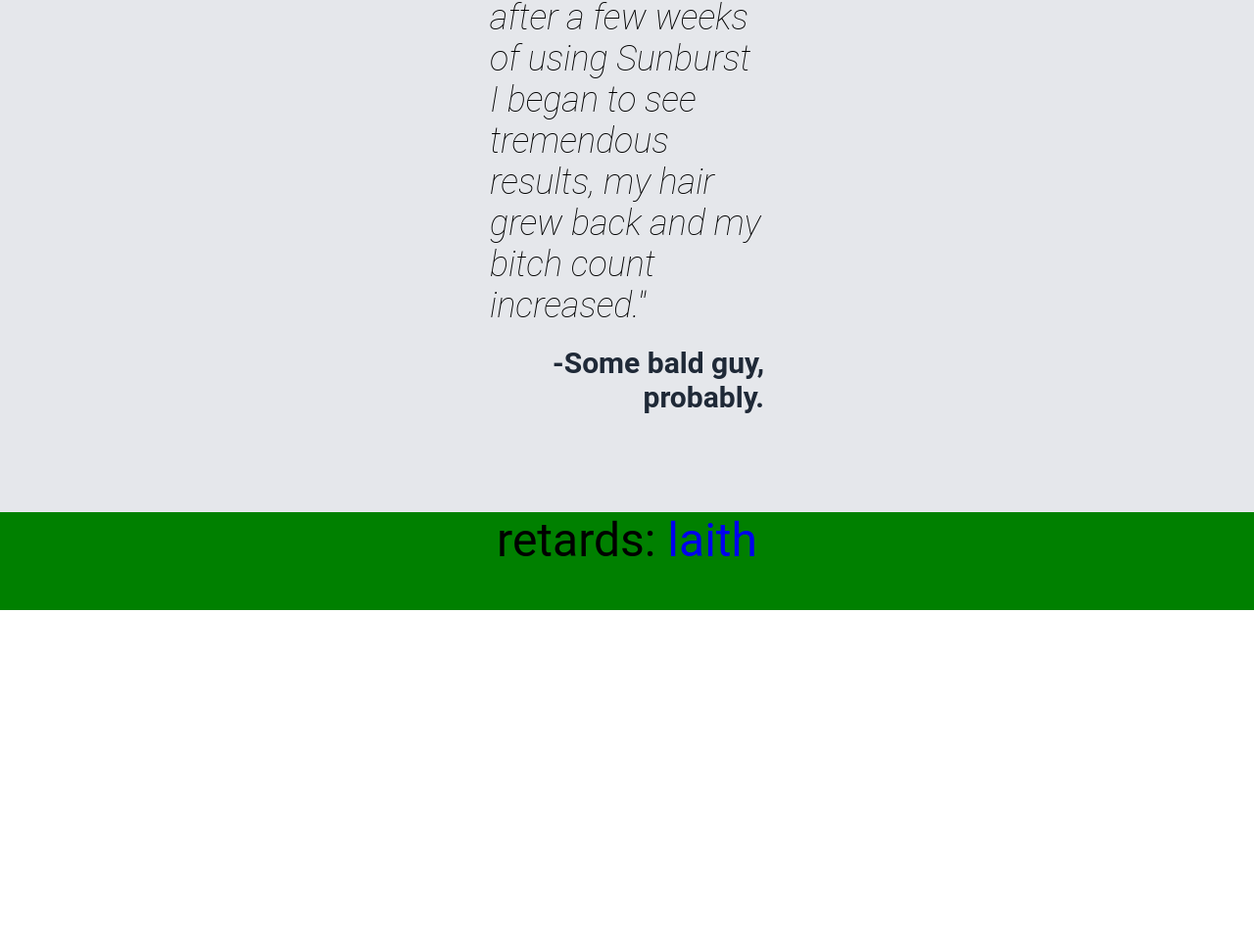
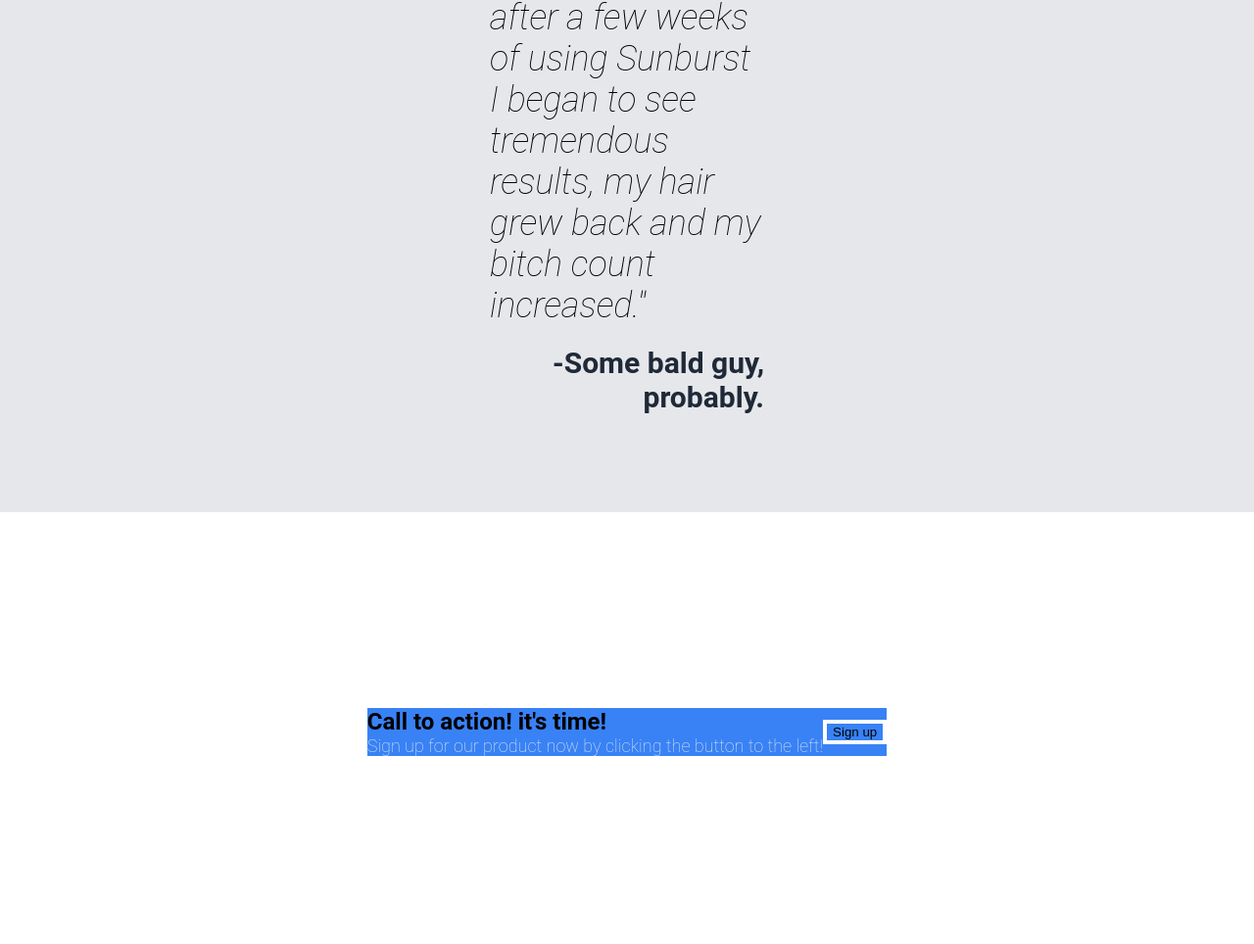
Before and after one commit to bigb45/first_website, a plain HTML site: page index.html in a window 1280 px wide. Shown: the part 1836-2800 px from the top of the page at 98% size. Before the commit the page ends 2459 px from the top, so only its background shows below. Drawn offline with Linux system fonts and the light colour scheme.

Commit message:
added signup section

```diff
--- a/index.html
+++ b/index.html
@@ -82,9 +82,24 @@
                 <div class="author">-Some bald guy, probably.</div>
             </div>
         </div>
-        <div class="laith">
-            retards:
-            <a href="https://www.facebook.com/laith.swies.1">laith</a>
+
+
+        <div class="section-4">
+            <div class="signup">
+                <div class="text">
+                <div class="call">
+                    Call to action! it's time!
+                </div>
+
+                <div class="subtext">
+                    Sign up for our product now by clicking the button to the left!
+                </div>
+            </div>
+
+            <button class="signup-button">
+                Sign up
+            </button>
+        </div>
         </div>
     </body>
 </html>
--- a/style.css
+++ b/style.css
@@ -130,9 +130,7 @@ body{
     max-width: 128px;
     text-align: center;
     border-radius: 20px;
-    background: #e0e0e0;
-    box-shadow: inset 11px 11px 22px #8f8f8f,
-                inset -11px -11px 22px #ffffff;}
+}
 
 .illustration > img{
     border-radius: 15px;
@@ -140,16 +138,10 @@ body{
     width: 128px;
     height: 128px;
     border-radius: 20px;
-background: #e0e0e0;
-box-shadow: inset 11px 11px 22px #8f8f8f,
-            inset -11px -11px 22px #ffffff;
+
 }
 
-.illustration>img:hover{
-    transform: scale(1.3, 1.3);
-    animation-delay: 100ms;
-    animation-timing-function: ease-in-out;
-}
+
 
 
 .section-3{
@@ -157,7 +149,7 @@ box-shadow: inset 11px 11px 22px #8f8f8f,
     padding: 100px;
     display: flex;
     flex-direction: column;
-                                           padding: 100px 500px;
+    padding: 100px 500px;
 
 }
 
@@ -176,14 +168,30 @@ box-shadow: inset 11px 11px 22px #8f8f8f,
     text-align: right;
 }
 
-.laith{
-    background: green;
-    height: 100px;
-    margin-left: 0;
-    text-align: center;
-    font-size: 48px;
+.section-4{
+    display: flex;
+    flex-direction: column;
+    justify-content: space-around;
+    align-items: center;
+    padding: 200px
 }
-.laith>a{
-    text-decoration: none;
+.signup{
+    display: flex;
+    justify-content: space-between;
+    align-items: center;
+    /* margin-bottom: 100px; */
+    background: #3882f6;
 
 }
+.signup > call{
+    font-size: 36px;
+    font-weight: bolder;
+
+
+}
+
+.signup-button{
+    background: #3882f6;
+    border: 4px solid white;
+
+}
```
